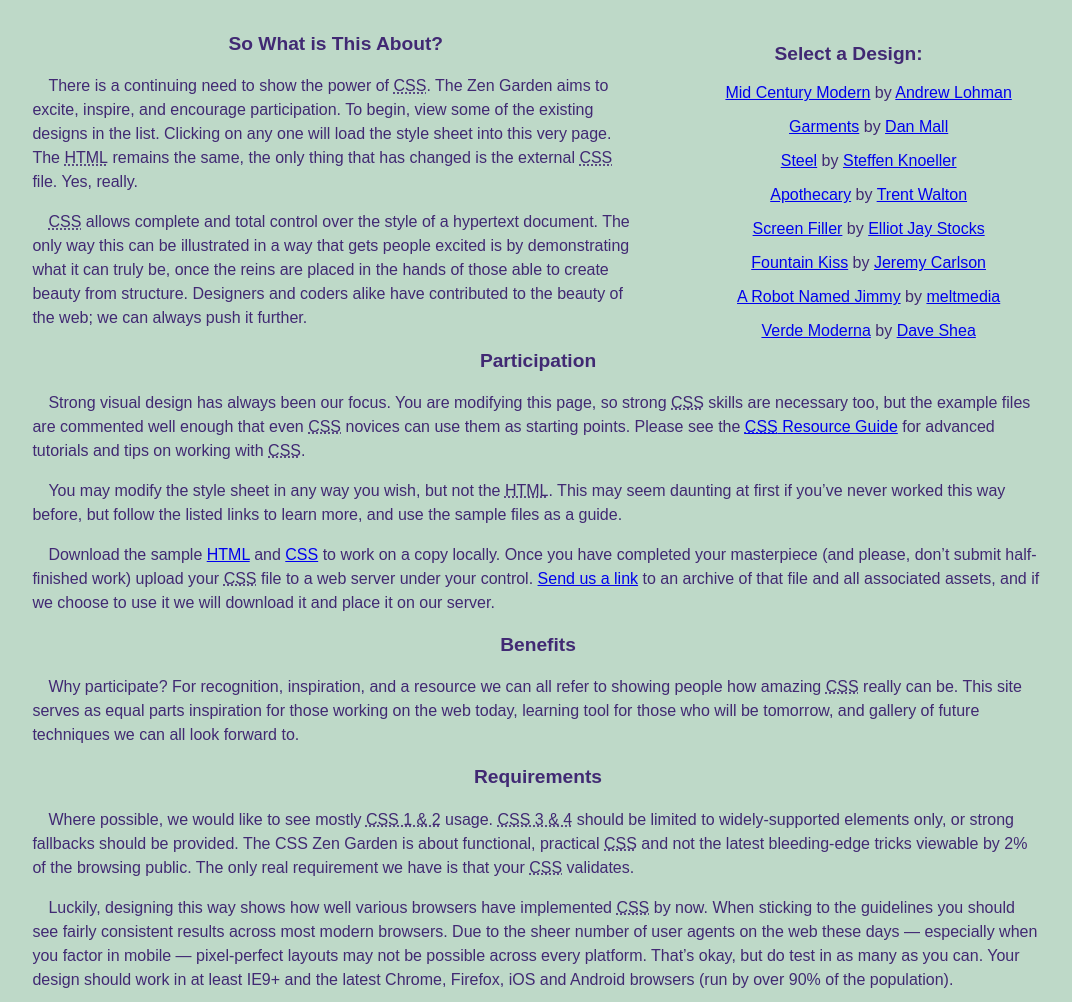
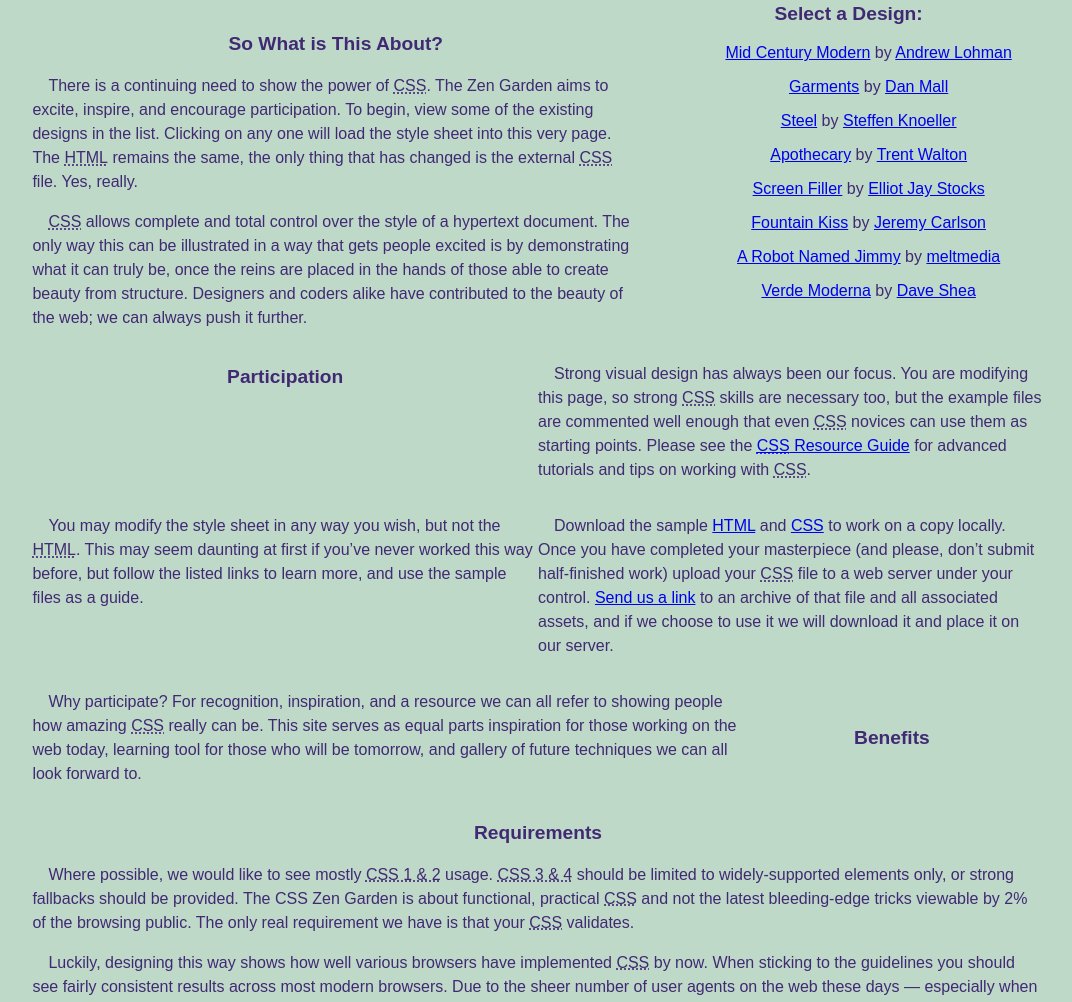
Before and after one commit to Josesdn/desenvolve-introducao-web, a plain HTML site: page index.html in a window 1280 px wide. Shown: the part 544-1546 px from the top of the page, without its empty margins (102-1174 px from the left). Drawn offline with Linux system fonts and the light colour scheme.

Commit message:
Exercícios - Flexbox
Exercícios - Flexbox

```diff
--- a/position.css
+++ b/position.css
@@ -1,3 +1,33 @@
+.suppoting footer {
+    display: flex;
+    justify-content: space-evenly;
+}
+.benefits {
+    display: flex;
+    border-top: #412973 1px;
+    border-bottom: #412973 1px;
+}
+.benefits h3{
+    order: 2;
+    align-self: center;
+    flex-basis: 30%;
+}
+.benefits p{
+    flex-basis: 70%;
+}
+.participation{
+    display: flex;
+    flex-wrap: wrap;
+    border-top: #412973 1px;
+}
+.participation h3, .participation p {
+    flex-basis: 50%;
+    flex-wrap: wrap;
+}
+.participation{
+    align-self: center;
+}
+
 
 .page-wrapper{
     position: relative;
@@ -10,7 +40,7 @@
 }
 #design-selection {
     position: absolute;
-    top: 560px;
+    top: 520px;
     left:62%;
     padding-right: 1%;
     padding-left: 1%;
```
